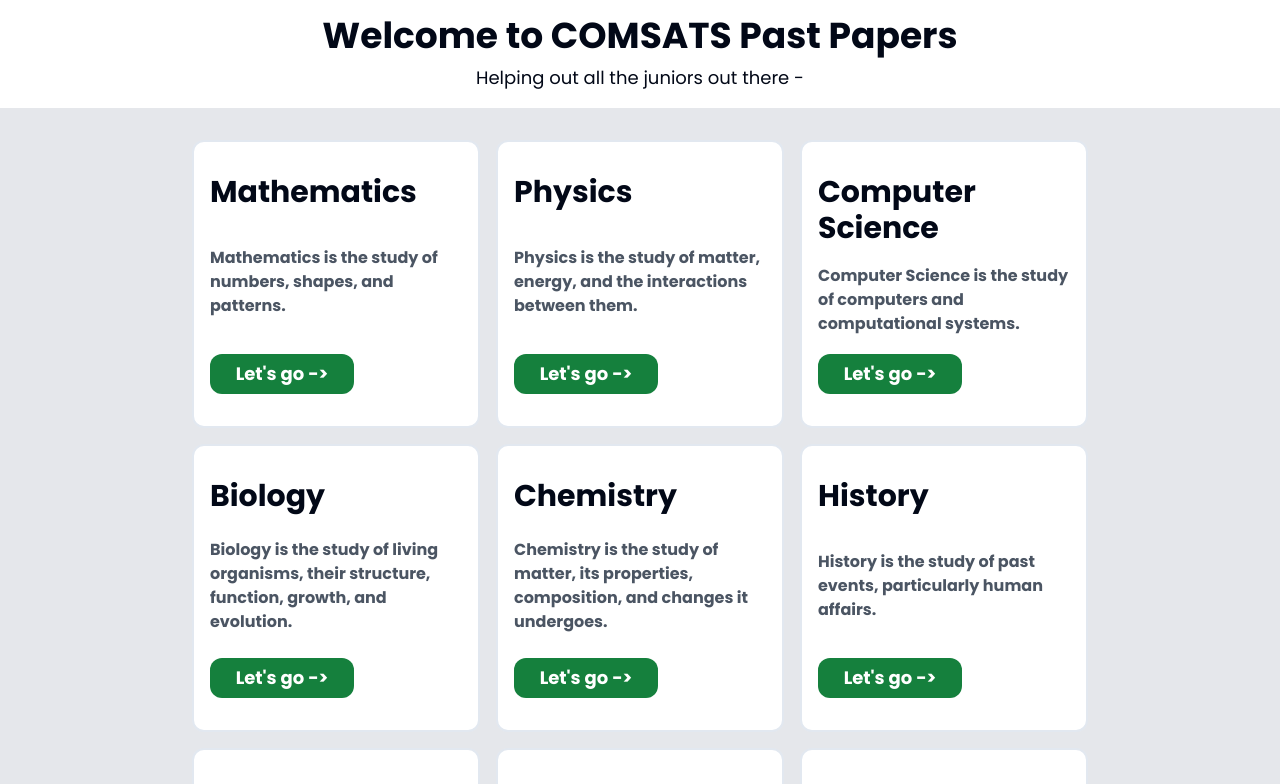
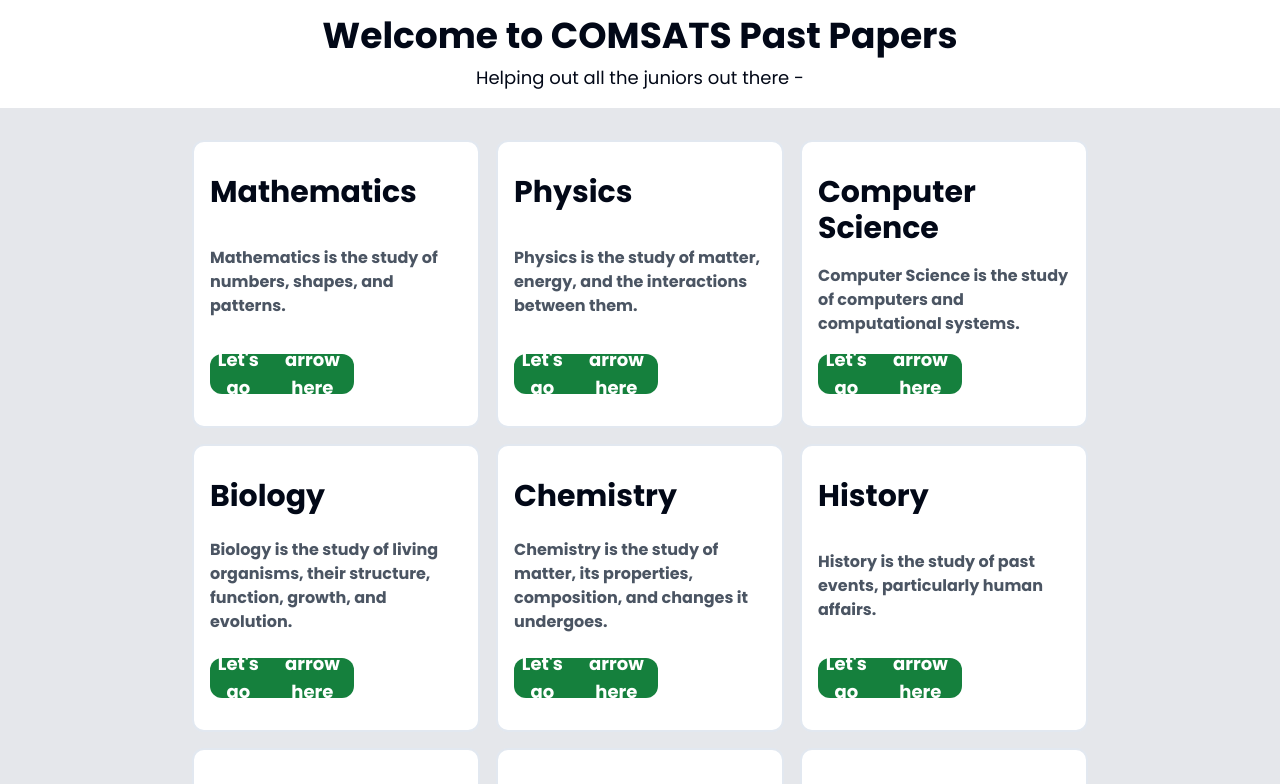
Before and after one commit to harisxayyaz/comsats-paper-vault, a Next.js app: page /dashboard in a window 1280 px wide. Shown: the top 784 px of the page. Built offline with nearby package versions, Linux system fonts and the light colour scheme.

Commit message:
temporary changing in the arrow

```diff
--- a/src/components/card.tsx
+++ b/src/components/card.tsx
@@ -12,7 +12,7 @@
       <p className="text-base text-left text-gray-600">{description}</p>
       <button className="flex text-lg gap-1 items-center text-white animate-fadeIn justify-center hover:justify-between hover:pl-5 hover:pr-5 bg-green-700 w-36 h-10 rounded-xl hover:bg-green-900 hover:border-white hover:border-2 transition-all duration-300">
         <p className="transform">Let's go</p>
-        <p className="transform ml-0 hover:ml-5"> -{">"}</p>
+        <p className="transform ml-0 hover:ml-5"> arrow here</p>
       </button>
     </div>
   );
```
